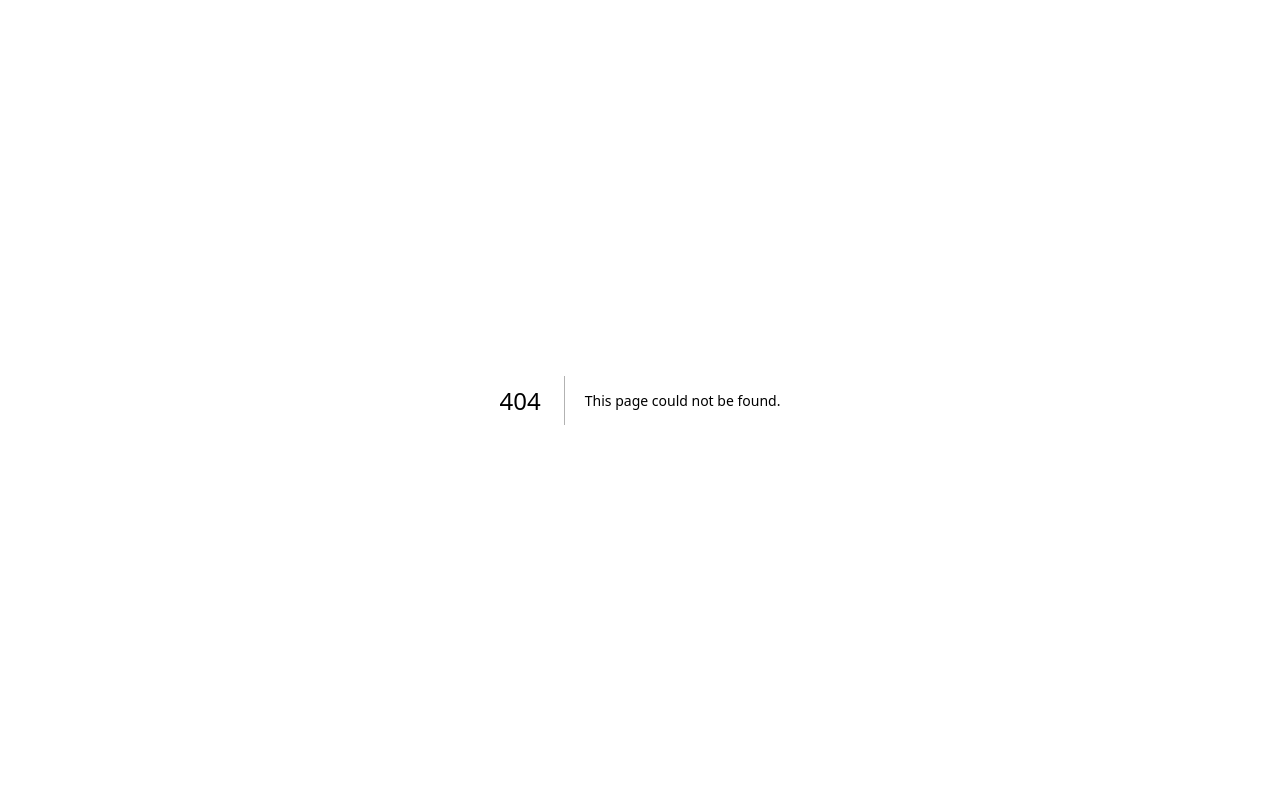
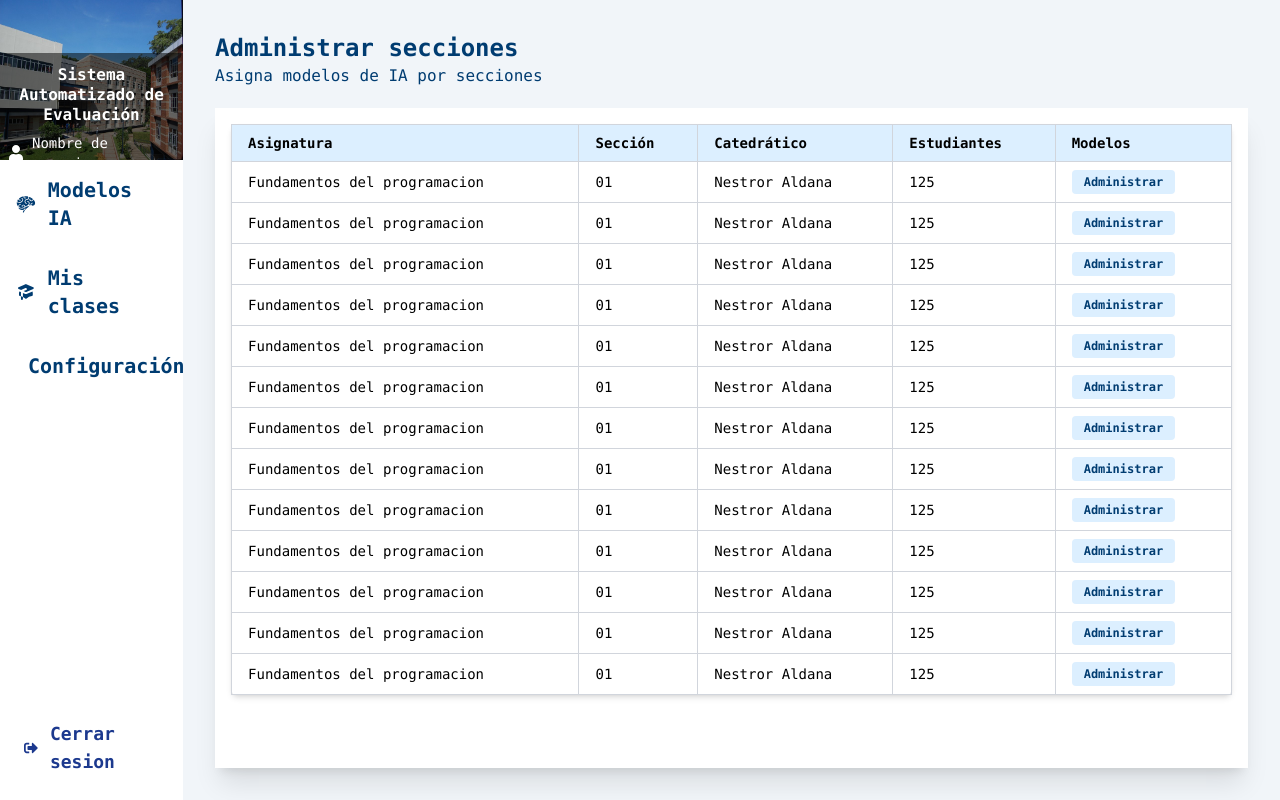
Before and after one commit to ChristopherCalderon/sae-frontend, a Next.js app: page /dashboard/admin in a window 1280 px wide. Before the commit this address had no page. Built offline with nearby package versions, Linux system fonts and the light colour scheme.

Commit message:
:lipstick:Add management table view

```diff
--- /dev/null
+++ b/src/app/dashboard/admin/page.jsx
@@ -0,0 +1,19 @@
+import React from 'react'
+import ManagementTable from '@/components/tables/ManagementTable';
+
+function AdminPage() {
+  return (
+    <div className='bg-background flex flex-col gap-5 w-full h-full p-8 '>
+      <div className='w-full text-primary '>
+        <h1 className='text-2xl font-mono font-bold'>Administrar secciones</h1>
+        <p className='font-mono'>Asigna modelos de IA por secciones</p>
+      </div>
+
+      <div className='w-full h-11/12 bg-white shadow-xl'>
+    <ManagementTable />
+      </div>
+    </div>
+  )
+}
+
+export default AdminPage
--- a/src/app/page.jsx
+++ b/src/app/page.jsx
@@ -1,9 +1,8 @@
 import AuthCard from '../components/Login/AuthCard';
-import AddCardModel from '@/components/Models/AddCardModel';
 
 export default function LoginPage() {
   return (
-    /*<main
+    <main
       className="w-full h-screen bg-cover bg-center flex items-center justify-center p-4"
       style={{
         backgroundImage: "url('/Fondo_Login.jpg')",
@@ -11,7 +10,6 @@ export default function LoginPage() {
         backgroundPosition: 'center'
       }}>
       <AuthCard />
-      </main>*/
-      <AddCardModel/>
+      </main>
   );
 }
--- /dev/null
+++ b/src/components/tables/ManagementTable.jsx
@@ -0,0 +1,43 @@
+import React from "react";
+
+const users = Array.from({ length: 13 }).map((_, i) => ({
+  subject: "Fundamentos del programacion",
+  section: "01",
+  professor: "Nestror Aldana",
+  students: "125",
+}));
+
+function AssignmentsTable() {
+  return (
+    <div className="p-4 overflow-x-auto font-mono">
+      <table className="min-w-full text-sm border border-gray-300 rounded-md shadow-md table-auto">
+  <thead className="bg-secondary text-left">
+    <tr>
+      <th className="px-4 py-2 border border-gray-300">Asignatura</th>
+      <th className="px-4 py-2 border border-gray-300">Sección</th>
+      <th className="px-4 py-2 border border-gray-300">Catedrático</th>
+      <th className="px-4 py-2 border border-gray-300">Estudiantes</th>
+      <th className="px-4 py-2 border border-gray-300">Modelos</th>
+    </tr>
+  </thead>
+  <tbody>
+    {users.map((u, i) => (
+      <tr key={i} className="border-t border-gray-300">
+        <td className="px-4 py-2 border border-gray-300">{u.subject}</td>
+        <td className="px-4 py-2 border border-gray-300">{u.section}</td>
+        <td className="px-4 py-2 border border-gray-300">{u.professor}</td>
+        <td className="px-4 py-2 border border-gray-300">{u.students}</td>
+        <td className="px-4 py-2 border border-gray-300">
+          <button className="bg-secondary hover:bg-primary hover:text-white text-primary font-bold text-xs px-3 py-1 rounded">
+            Administrar
+          </button>
+        </td>
+      </tr>
+    ))}
+  </tbody>
+</table>
+    </div>
+  );
+}
+
+export default AssignmentsTable;
```
